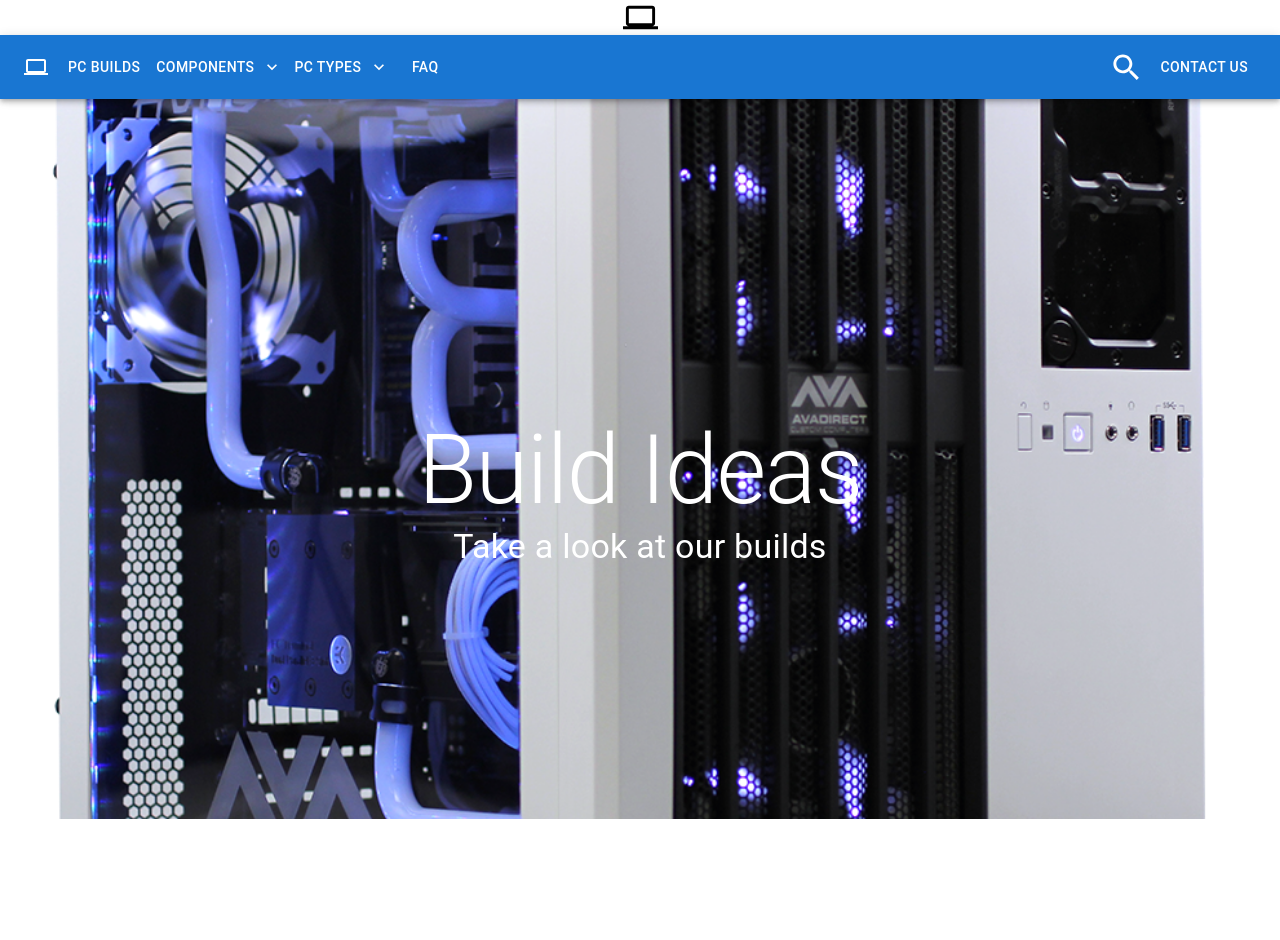
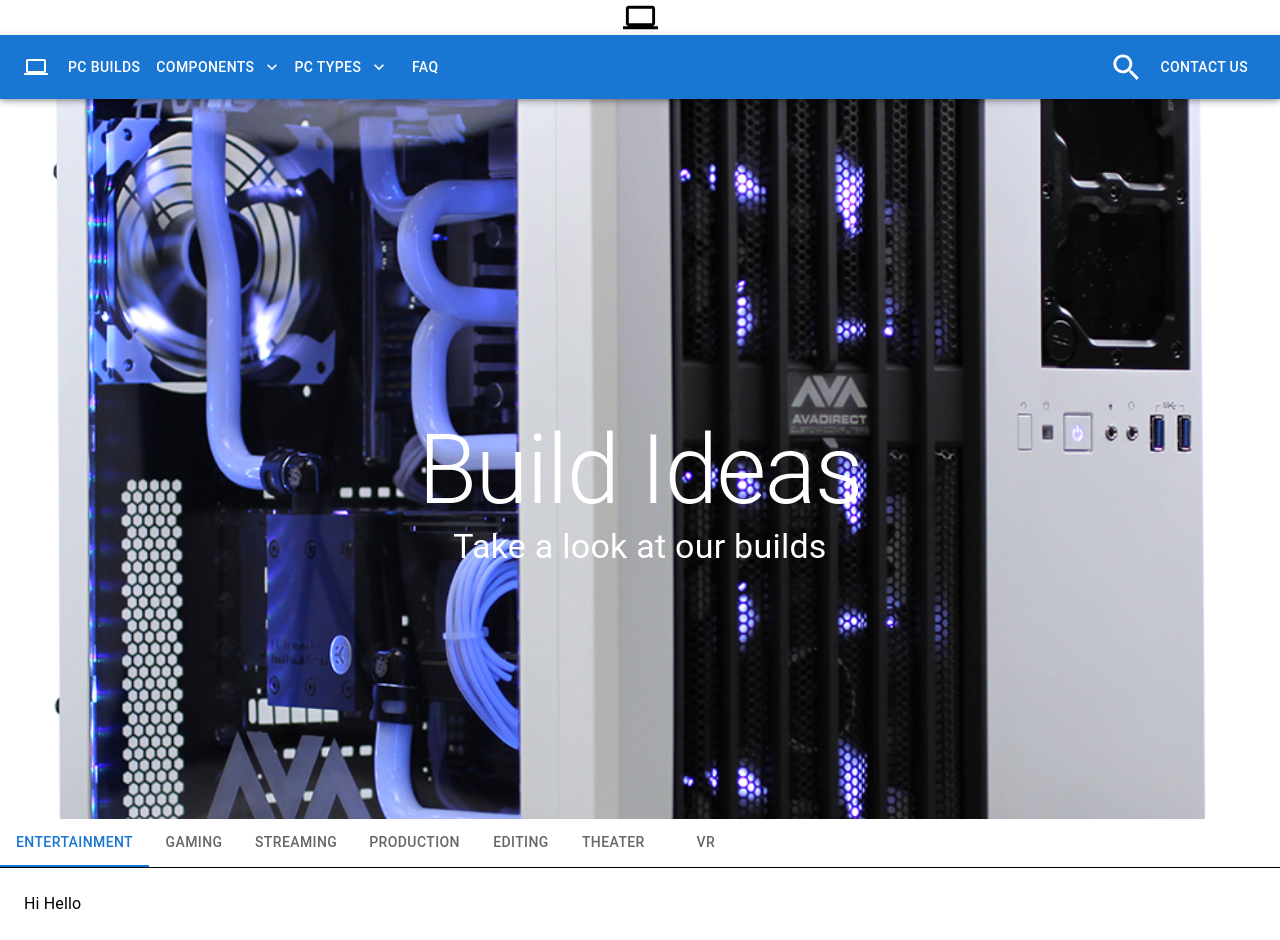
Before and after one commit to myin1/React-Projects-PC-Building, a React (Create React App) app in the folder pc-build/: page /ComputerTypes in a window 1280 px wide. Before the commit the page ends 899 px from the top, so only its background shows below. Built offline with nearby package versions, Linux system fonts and the light colour scheme.

Commit message:
Computer Types page
Addition of
- Sub pages
- tabs working

```diff
--- a/pc-build/src/components/Navbar.jsx
+++ b/pc-build/src/components/Navbar.jsx
@@ -78,7 +78,7 @@ export default function Navbar() {
           <Button
             sx={{ color: "inherit", height: "64px" }}
             component={Link}
-            to=""
+            to="/ComputerTypes"
             id="types-button"
             onMouseOver={(event) => handleClick(event, "types-button")}
             endIcon={<ExpandMoreIcon />}
@@ -88,7 +88,7 @@ export default function Navbar() {
           <Button
             sx={{ color: "inherit", height: "64px" }}
             component={Link}
-            to=""
+            to="/FAQ"
             onMouseEnter={handleClose}
           >
             FAQ
--- /dev/null
+++ b/pc-build/src/components/content/TabContent.jsx
@@ -0,0 +1,21 @@
+import { Typography, Box } from "@mui/material";
+
+export default function TabContent(props) {
+  const { children, value, index, ...other } = props;
+
+  return (
+    <div
+      role="tabpanel"
+      hidden={value !== index}
+      id={`simple-tabpanel-${index}`}
+      aria-labelledby={`simple-tab-${index}`}
+      {...other}
+    >
+      {value === index && (
+        <Box sx={{ p: 3 }}>
+          <Typography>{children}</Typography>
+        </Box>
+      )}
+    </div>
+  );
+}
--- /dev/null
+++ b/pc-build/src/pages/CompTypePages/EditingPc.jsx
@@ -0,0 +1,3 @@
+export default function EditingPc() {
+  return <div></div>;
+}
--- /dev/null
+++ b/pc-build/src/pages/CompTypePages/EntertainmentPc.jsx
@@ -0,0 +1,3 @@
+export default function EntertainmentPc() {
+  return <div></div>;
+}
--- /dev/null
+++ b/pc-build/src/pages/CompTypePages/GamingPc.jsx
@@ -0,0 +1,3 @@
+export default function GamingPc() {
+  return <div></div>;
+}
--- /dev/null
+++ b/pc-build/src/pages/CompTypePages/ProductionPc.jsx
@@ -0,0 +1,3 @@
+export default function ProductionPc() {
+  return <div></div>;
+}
--- /dev/null
+++ b/pc-build/src/pages/CompTypePages/StreamingPc.jsx
@@ -0,0 +1,3 @@
+export default function StreamingPc() {
+  return <div></div>;
+}
--- /dev/null
+++ b/pc-build/src/pages/CompTypePages/TheaterPc.jsx
@@ -0,0 +1,3 @@
+export default function TheaterPc() {
+  return <div></div>;
+}
--- /dev/null
+++ b/pc-build/src/pages/CompTypePages/VrPc.jsx
@@ -0,0 +1,3 @@
+export default function VrPc() {
+  return <div></div>;
+}
--- a/pc-build/src/pages/ComputerTypes.jsx
+++ b/pc-build/src/pages/ComputerTypes.jsx
@@ -1,7 +1,43 @@
+import { Box } from "@mui/system";
 import Avalanche from "../assets/images/Avalanche_Hardline_Liquid_Cooled_Gaming_PC.png";
 import HeaderBanner from "../components/content/HeaderBanner";
+import { Tabs, Tab } from "@mui/material";
+import * as React from "react";
+import TabContent from "../components/content/TabContent";
+
+const compTypes = [
+  "Entertainment",
+  "Gaming",
+  "Streaming",
+  "Production",
+  "Editing",
+  "Theater",
+  "VR",
+];
+const description = [
+  "Hi Hello",
+  "Hola hola",
+  "Hallo Hallo",
+  "Kon'nichiwa kon'nichiwa",
+  "description",
+  "description",
+  "description",
+];
 
 export default function ComputerTypes() {
+  const [value, setValue] = React.useState(0);
+
+  const handleChange = (event, newValue) => {
+    setValue(newValue);
+  };
+
+  function a11yProps(index) {
+    return {
+      id: `simple-tab-${index}`,
+      "aria-controls": `simple-tabpanel-${index}`,
+    };
+  }
+
   return (
     <div>
       <div>
@@ -11,6 +47,26 @@ export default function ComputerTypes() {
           description="Take a look at our builds"
         />
       </div>
+      <div>
+        <Box sx={{ width: "100%" }}>
+          <Box sx={{ borderBottom: 1, borderColor: "divider" }}>
+            <Tabs
+              value={value}
+              onChange={handleChange}
+              aria-label="wrapped label"
+            >
+              {compTypes.map((compTypes, index) => (
+                <Tab label={compTypes} {...a11yProps(index)} />
+              ))}
+            </Tabs>
+          </Box>
+          {compTypes.map((compTypes, index) => (
+            <TabContent value={value} index={index}>
+              {description[index]}
+            </TabContent>
+          ))}
+        </Box>
+      </div>
     </div>
   );
 }
```
